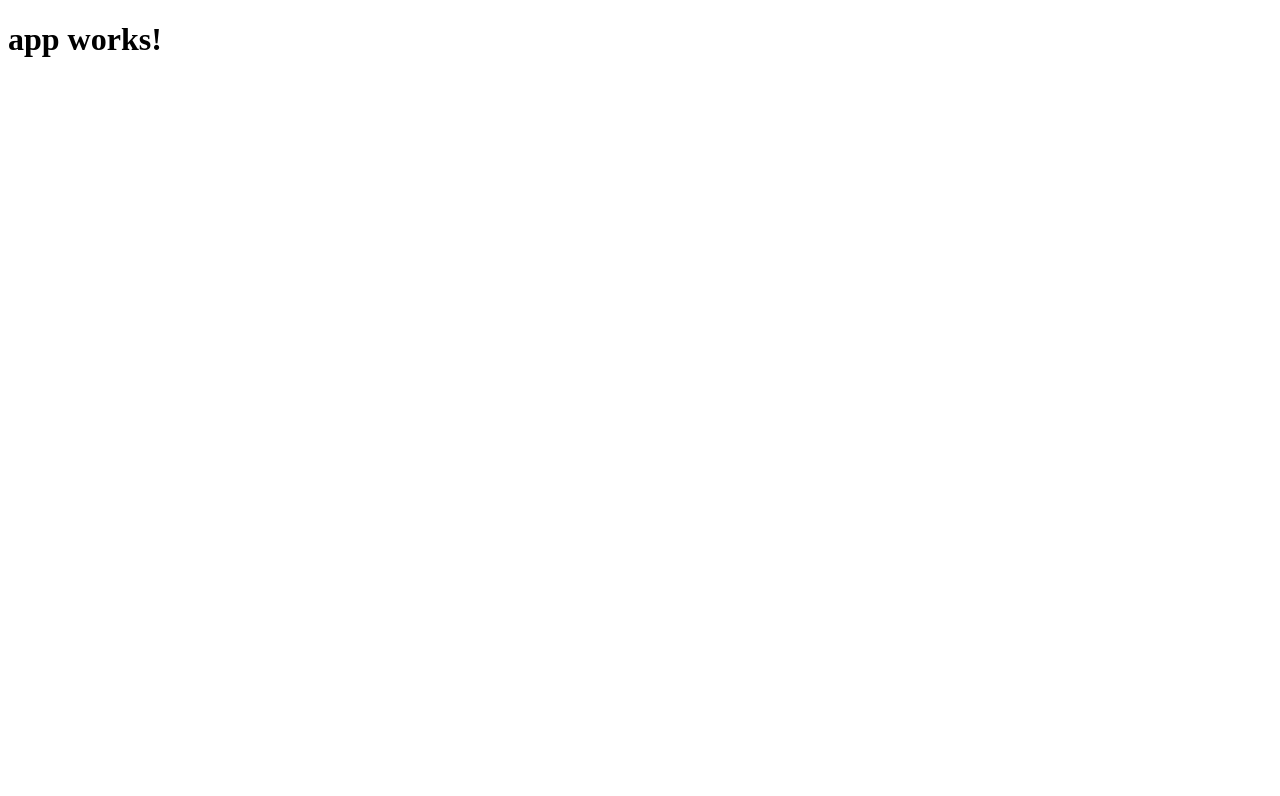
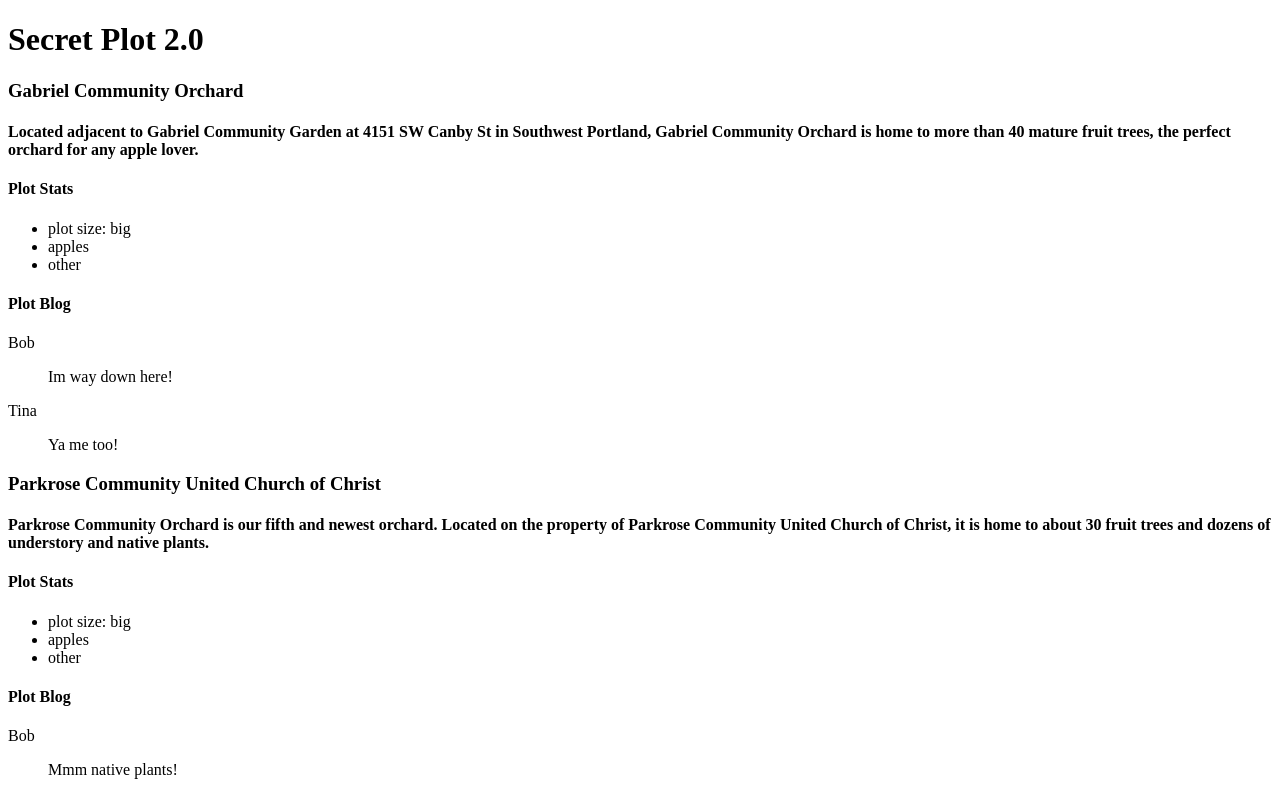
Before and after one commit to elmunoz42/secret-plot, an Angular app: page / in a window 1280 px wide. Shown: the top 796 px of the page. Built offline with nearby package versions, Linux system fonts and the light colour scheme.

Commit message:
hard code garden plot data as instances of SecretPlot class and display on index using dot notation

```diff
--- a/src/app/app.component.html
+++ b/src/app/app.component.html
@@ -1,3 +1,19 @@
-<h1>
-  {{title}}
-</h1>
+<h1>{{title}}</h1>
+<div class="find-plot-div">
+  <div id="garden-blog-description" *ngFor="let plot of secretPlots" >
+    <h3 >{{plot.plotName}}</h3>
+    <h4>{{plot.description}}</h4>
+    <h4>Plot Stats</h4>
+    <ul>
+      <li>plot size: {{plot.plotSize}}</li>
+      <li *ngFor="let produce of plot.produce">{{produce}}</li>
+    </ul>
+    <h4>Plot Blog</h4>
+    <div class="blog" *ngFor="let blog of plot.blog">
+      <p>{{blog.plotter}}</p>
+      <blockquote >{{blog.message}}</blockquote>
+    </div>
+  </div>
+  <!-- garden-blog-description-->
+</div>
+<!-- find-plot-div -->
--- a/src/app/app.component.ts
+++ b/src/app/app.component.ts
@@ -1,4 +1,6 @@
 import { Component } from '@angular/core';
+import { GardenPlotComponent } from './garden-plot/garden-plot.component'
+
 
 @Component({
   selector: 'app-root',
@@ -6,5 +8,32 @@
   styleUrls: ['./app.component.css']
 })
 export class AppComponent {
-  title = 'app works!';
+  title = 'Secret Plot 2.0';
+
+  secretPlots: SecretPlot[] = [
+  new SecretPlot("Gabriel Community Orchard", 45.470266, -122.720072, 'Located adjacent to Gabriel Community Garden at 4151 SW Canby St in Southwest Portland, Gabriel Community Orchard is home to more than 40 mature fruit trees, the perfect orchard for any apple lover. ', 'big', [' apples', ' other'], [{plotter: 'Bob', message:'Im way down here!'},{plotter: 'Tina', message: 'Ya me too!'}]),
+
+  new SecretPlot("Parkrose Community United Church of Christ", 45.534277, -122.533966, 'Parkrose Community Orchard is our fifth and newest orchard. Located on the property of Parkrose Community United Church of Christ, it is home to about 30 fruit trees and dozens of understory and native plants.', 'big',[' apples', ' other'],[{plotter: 'Bob', message:'Mmm native plants!'},{plotter: 'Tina', message: 'Wow!'}]),
+
+  new SecretPlot("Sabin Community Orchard", 45.553035, -122.647525, 'Fourteen new fruit trees were planted in 2010 and 2011, to accompany two existing cherry trees and an apple tree. In 2011 we established under-story plantings around each fruit tree, water catching swales along the slope, sheet mulch, edging, and signs at both entrances.', 'big', [' cherries', ' apples'], [{plotter: 'Steve', message:'I can has cherries!'},{plotter: 'Tina', message: 'Watch our for Ceiling-Cat!'}]),
+
+  new SecretPlot("Green Thumb Community Orchard",45.562162, -122.644807, "Owned by Portland Parks and Recreation, and co-operatively managed by Portland Community Gardens and the Portland Fruit Tree Project, the Green Thumb Orchard is a historic orchard that hosts a great deal of activities. PFTP's Green Thumb Stewards maintain the orchard's trees, and share in the harvest through our harvesting parties.", 'big', ['fruit'], [{plotter: 'Bob', message:'Im way down here!'},{plotter: 'Tina', message: 'Ya so low!'}]),
+
+  new SecretPlot("Fruits of Diversity Community Orchard", 45.590446, -122.711207, 'Currently, the orchard is home to over 40 fruit trees, dozens of edible shrubs, and countless understory and companion plants and will continue to grow each year! ', ' big', [' fruits', ' edible shrubs' ], [{plotter: 'Bob', message:'I love this garden!'},{plotter: 'Tina', message: 'Ya me too!'}]),
+
+  new SecretPlot("Engleston Community Orchard", 42.314182, -71.101638, "Situated on a parcel at 195 Boylston Street, Egleston Community Orchard (ECO) is a neighbor-led effort for sustainable urban agriculture and community green space, promoting environmental justice and community ownership of land in Egleston Square. ECO hopes to continue to engage the full diversity of Egleston Square, including youth, and frequently hosts cultural events and workshops open to the general public. Find out more about ECO.", 'big', [' fruits', ' berries', 'herbs', 'rain water'], [{plotter: 'Carlos', message:'I miss my Boston peeps!'},{plotter: 'Orion', message: 'Come get dirty with us!'}]),
+
+  new SecretPlot("Boston Nature Center", 42.288211, -71.101274, "In partnership with the Boston Nature Center, we are building a food forest in stages, focusing on a few centerpiece projects each year that offer valuable educational demonstration opportunities. We have spent this past growing season enriching the health of the soil through sheet mulching and the planting of nitrogen-fixing plants.", 'big', [' fruits', ' berries', 'herbs', 'leafy greens'], [{plotter: 'Carlos', message:'Happy wedding BoBo so sorry I missed it!'},{plotter: 'Bonnie', message: 'Spankings will continue until morale improves!'}]),
+
+];
+  // var secretPlots= [secretPlotPCUCC, secretPlotGCO, secretPlotGTCO, secretPlotSCO, secretPlotFOD, secretPlotECO, secretPlotBNC];
 }
+
+export class SecretPlot {
+
+  wateringStatus: number = 0;
+  constructor(public plotName: string, public latitude: number, public longitude: number, public description: string, public plotSize: string, public produce: string[], public blog: any) {}
+
+  // TODO create function watering Status here.
+
+}
--- a/src/app/app.module.ts
+++ b/src/app/app.module.ts
@@ -4,10 +4,12 @@
 import { HttpModule } from '@angular/http';
 
 import { AppComponent } from './app.component';
+import { GardenPlotComponent } from './garden-plot/garden-plot.component';
 
 @NgModule({
   declarations: [
-    AppComponent
+    AppComponent,
+    GardenPlotComponent
   ],
   imports: [
     BrowserModule,
--- /dev/null
+++ b/src/app/garden-plot/garden-plot.component.html
@@ -0,0 +1,3 @@
+<p>
+  garden-plot works!
+</p>
--- /dev/null
+++ b/src/app/garden-plot/garden-plot.component.ts
@@ -0,0 +1,16 @@
+import { Component, OnInit } from '@angular/core';
+
+@Component({
+  selector: 'app-garden-plot',
+  templateUrl: './garden-plot.component.html',
+  styleUrls: ['./garden-plot.component.css']
+})
+export class GardenPlotComponent implements OnInit {
+
+  constructor() { }
+
+
+  ngOnInit() {
+  }
+
+}
```
Also changed, not shown: src/app/garden-plot/garden-plot.component.css (added), 2 other files (tests, documents, lock files or other folders).
